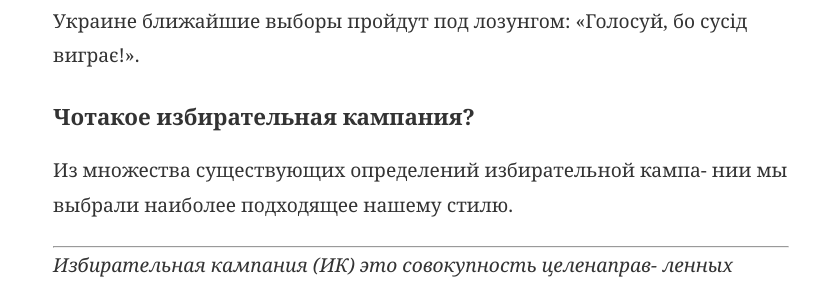
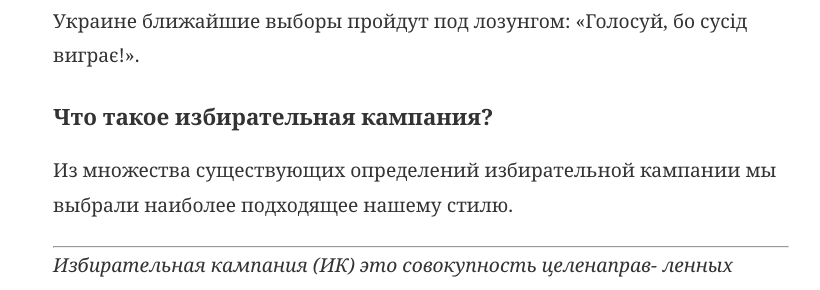
Before and after one commit to Lemik/Book-Elections, a Jekyll site: the page built from _ru_posts/2024-01-02-Chapter1.md, in a window 1280 px wide and 900 px high, scrolled down 523 px. Shown: the part 159-449 px from the top of the window, without its empty margins (219-1039 px from the left). Built offline with Jekyll 4.4.1, drawn with Linux system fonts in a browser that asks for light colours.

Commit message:
Update 2024-01-02-Chapter1.md

```diff
--- a/_ru_posts/2024-01-02-Chapter1.md
+++ b/_ru_posts/2024-01-02-Chapter1.md
@@ -13,9 +13,9 @@ collection: ru_posts
 
 Кто-то из киевских журналистов заметил, что если последние выборы в России проходили под лозунгом: «Голосуй, или про- играешь», то у нас в Украине ближайшие выборы пройдут под лозунгом: «Голосуй, бо сусід виграє!».
 
-### Чотакое избирательная кампания?
+### Что такое избирательная кампания?
 
-Из множества существующих определений избирательной кампа- нии мы выбрали наиболее подходящее нашему стилю.
+Из множества существующих определений избирательной кампании мы выбрали наиболее подходящее нашему стилю.
 
 ---
 
```
